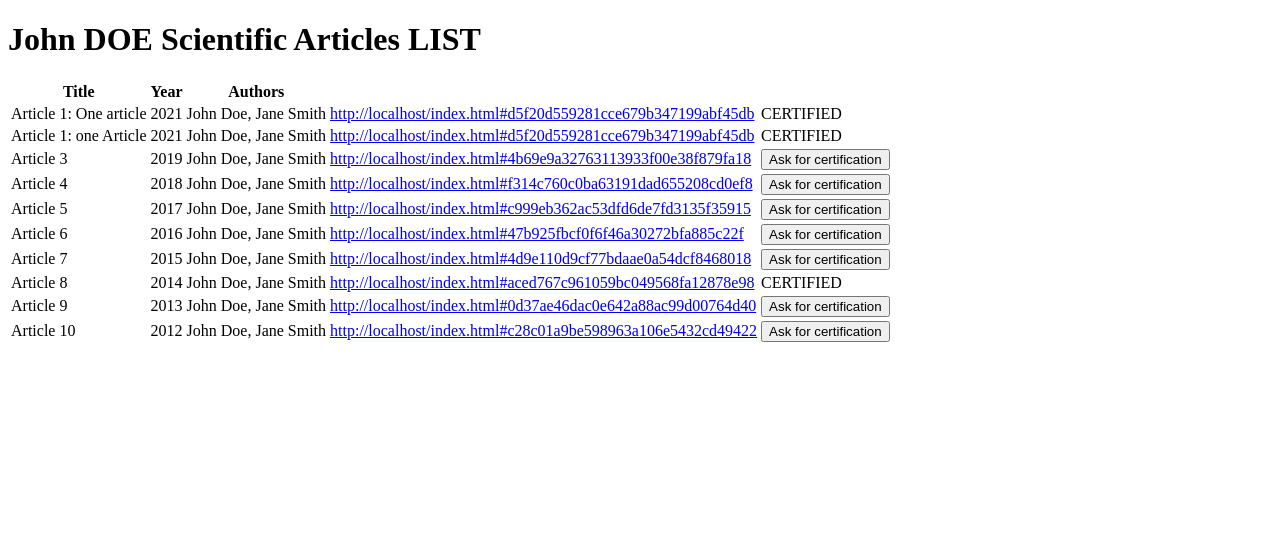
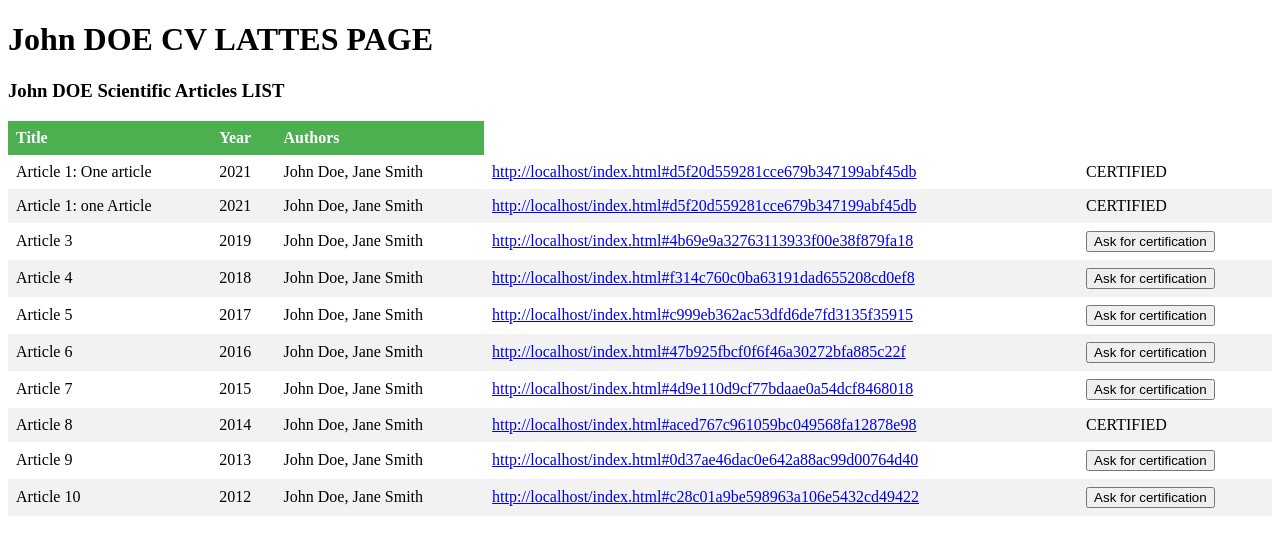
Before and after one commit to lareferencia/lareferencia-notify-poc, a plain HTML site: page index.html in a window 1280 px wide. Drawn offline with nearby package versions, Linux system fonts and the light colour scheme.

Commit message:
Update index.html

```diff
--- a/index.html
+++ b/index.html
@@ -3,9 +3,30 @@
 <head>
   <meta charset="UTF-8">
   <title>John DOE CV LATTES PAGE</title>
+  <style>
+    table {
+      border-collapse: collapse;
+      width: 100%;
+    }
+    th, td {
+      text-align: left;
+      padding: 8px;
+    }
+    th {
+      background-color: #4CAF50;
+      color: white;
+    }
+    tr:nth-child(even) {
+      background-color: #f2f2f2;
+    }
+    tr:hover {
+      background-color: #ddd;
+    }
+  </style>
 </head>
 <body>
-  <h1>John DOE Scientific Articles LIST</h1>
+  <h1>John DOE CV LATTES PAGE</h1>
+  <h3>John DOE Scientific Articles LIST</h1>
   <table>
     <thead>
       <tr>
```
